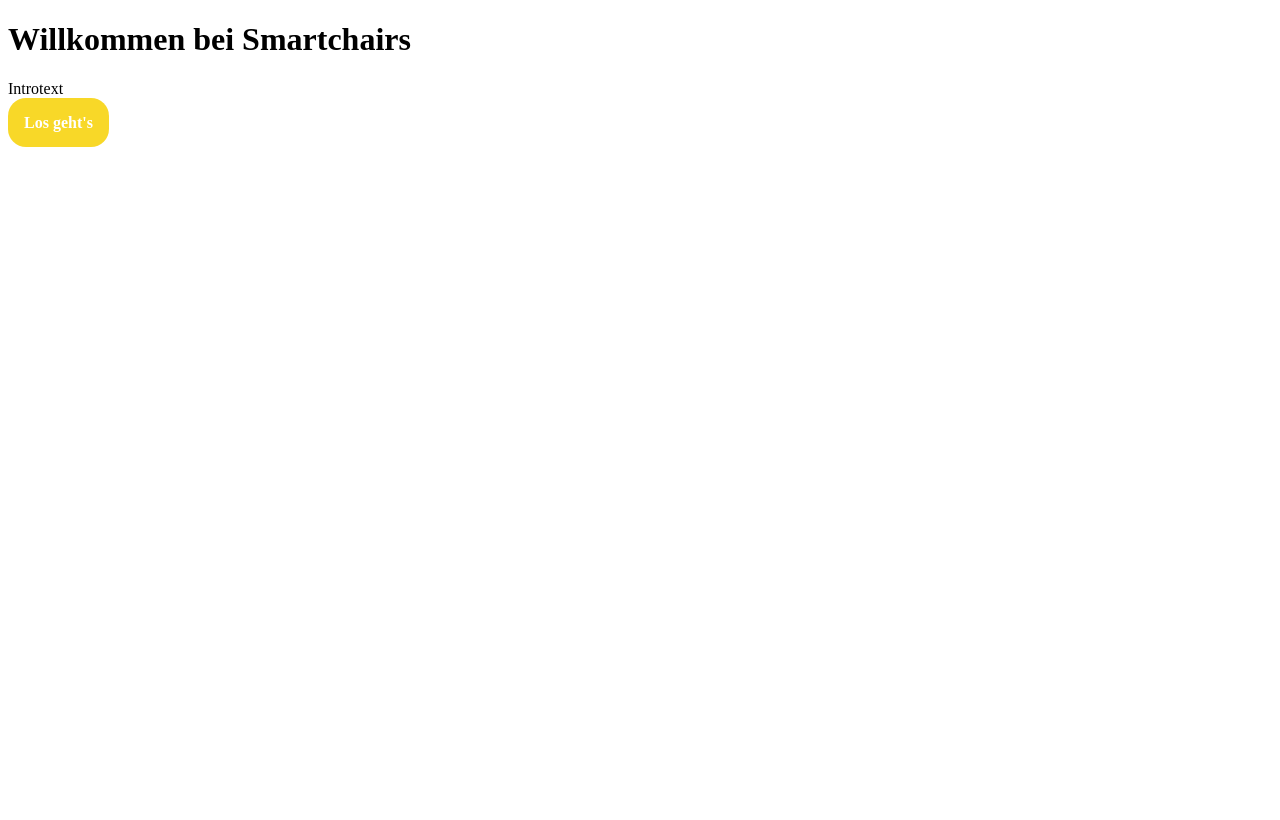
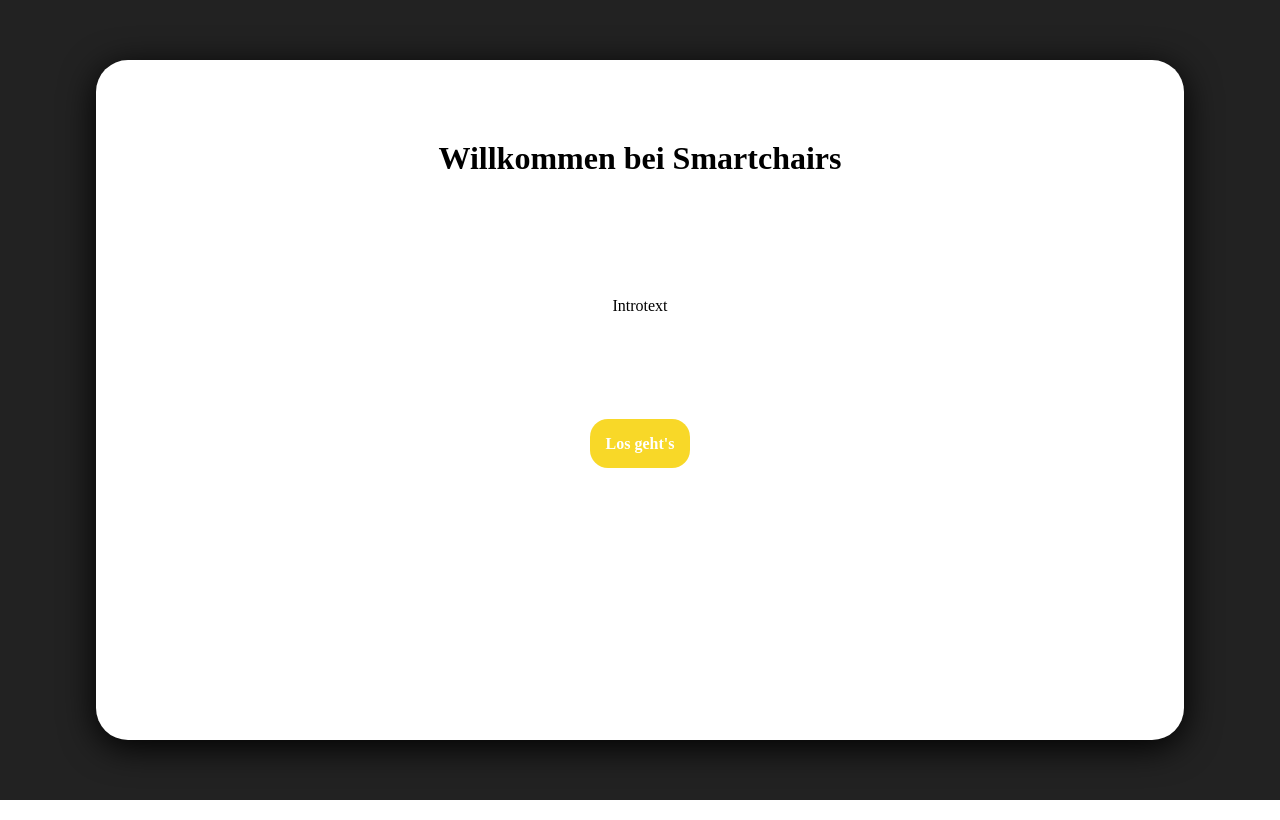
Before and after one commit to vincentrohde/steelcase-iot-client, a React (Create React App) app: page /intro in a window 1280 px wide. Built offline with nearby package versions, Linux system fonts and the light colour scheme.

Commit message:
Styling IntroPage

```diff
--- a/src/index.scss
+++ b/src/index.scss
@@ -3,4 +3,6 @@
 * {
     color: $black;
     font-family: "Avenir Next";
+    padding: 0;
+    margin: 0;
 }
--- a/src/routes/IntroPage/IntroPage.js
+++ b/src/routes/IntroPage/IntroPage.js
@@ -1,5 +1,6 @@
 import React, { Component } from 'react';
 
+import './IntroPage.scss';
 import CTAButton from '../../components/CTAButton/CTAButton';
 
 class IntroPage extends Component {
@@ -14,11 +15,13 @@
 
     render() {
         return (
-            <div className="Page">
+            <div className="Page intro">
                 <div className="container">
-                    <h1 className="title">Willkommen bei Smartchairs</h1>
-                    <p className="description">Introtext</p>
-                    <CTAButton/>
+                    <div className="inner-container">
+                        <h1 className="title">Willkommen bei Smartchairs</h1>
+                        <p className="description">Introtext</p>
+                        <CTAButton/>
+                    </div>
                 </div>
             </div>
         )
--- /dev/null
+++ b/src/routes/IntroPage/IntroPage.scss
@@ -0,0 +1,32 @@
+.intro {
+  position: absolute;
+  height: 100vh;
+  width: 100vw;
+  text-align: center;
+  background: #222222;
+}
+
+.container {
+  height: 85vh;
+  width: 85vw;
+  margin-left: auto;
+  margin-right: auto;
+  background: white;
+  margin-top: 7.5vh;
+  border-radius: 32px;
+  box-shadow: 0 7px 35px;
+}
+
+.inner-container {
+  height: 100%;
+  padding-top: 10vh;
+}
+
+.description {
+  margin-top: 15vh;
+}
+
+a.CTAButton {
+  position: relative;
+  top: 15vh;
+}
```
